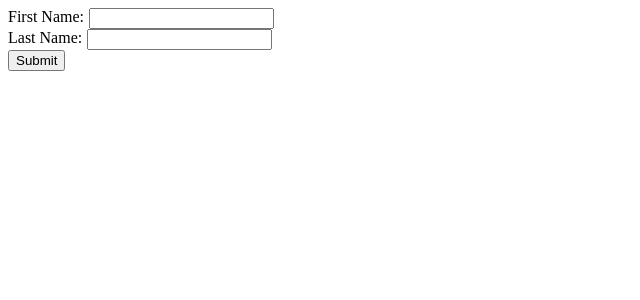
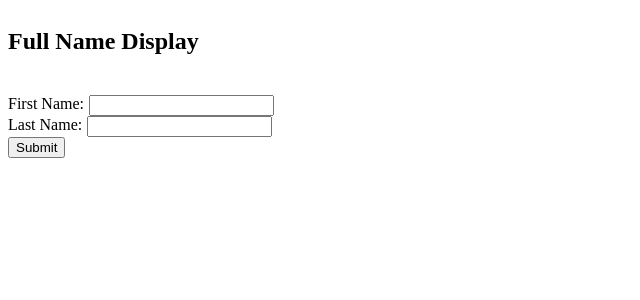
Before and after one commit to Rohitsinghwho/xfullname, a React (Vite) app: page / in a window 1280 px wide. Shown: the top 300 px of the page, without its empty margins (0-640 px from the left). Built offline with nearby package versions, Linux system fonts and the light colour scheme.

Commit message:
second commit

```diff
--- a/src/App.jsx
+++ b/src/App.jsx
@@ -20,6 +20,7 @@ const App = () => {
 
     }}
     >
+    <h2>Full Name Display</h2>
     <form onSubmit={handleSubmit}>
       <div
       style={{
```
